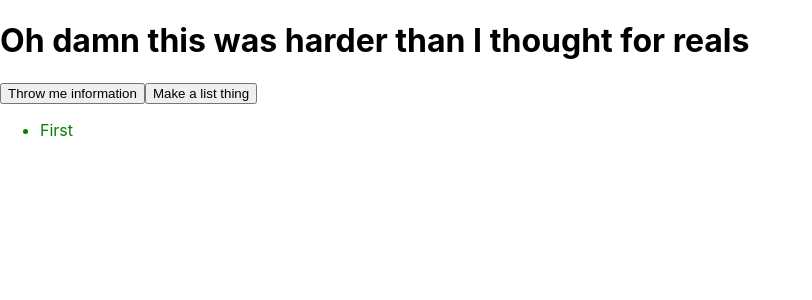
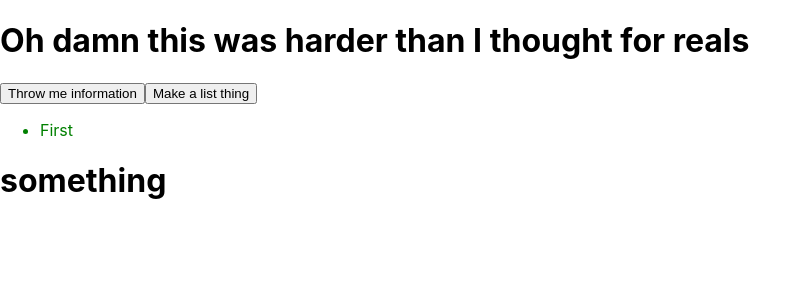
Before and after one commit to pacemade/hatchway-practise, a React (Create React App) app: page / in a window 1280 px wide. Shown: the top 300 px of the page, without its empty margins (0-812 px from the left). Built offline with nearby package versions, Linux system fonts and the light colour scheme.

Commit message:
created filter component and it works oh man oh geez

```diff
--- a/src/App.js
+++ b/src/App.js
@@ -1,4 +1,5 @@
 import React, { Component } from 'react';
+import Filter from './components/Filters/Filter';
 import logo from './logo.svg';
 import './App.css';
 
@@ -39,6 +40,7 @@ class App extends Component {
         <ul id="listy">
           <li>First</li>
         </ul>
+        <Filter />
       </div>
     );
   }
--- /dev/null
+++ b/src/components/Filters/Filter.js
@@ -0,0 +1,9 @@
+import React, { Component } from 'react';
+
+const filter = (props) => {
+  return (
+    <h1> something </h1>
+  )
+}
+
+export default filter;
```
